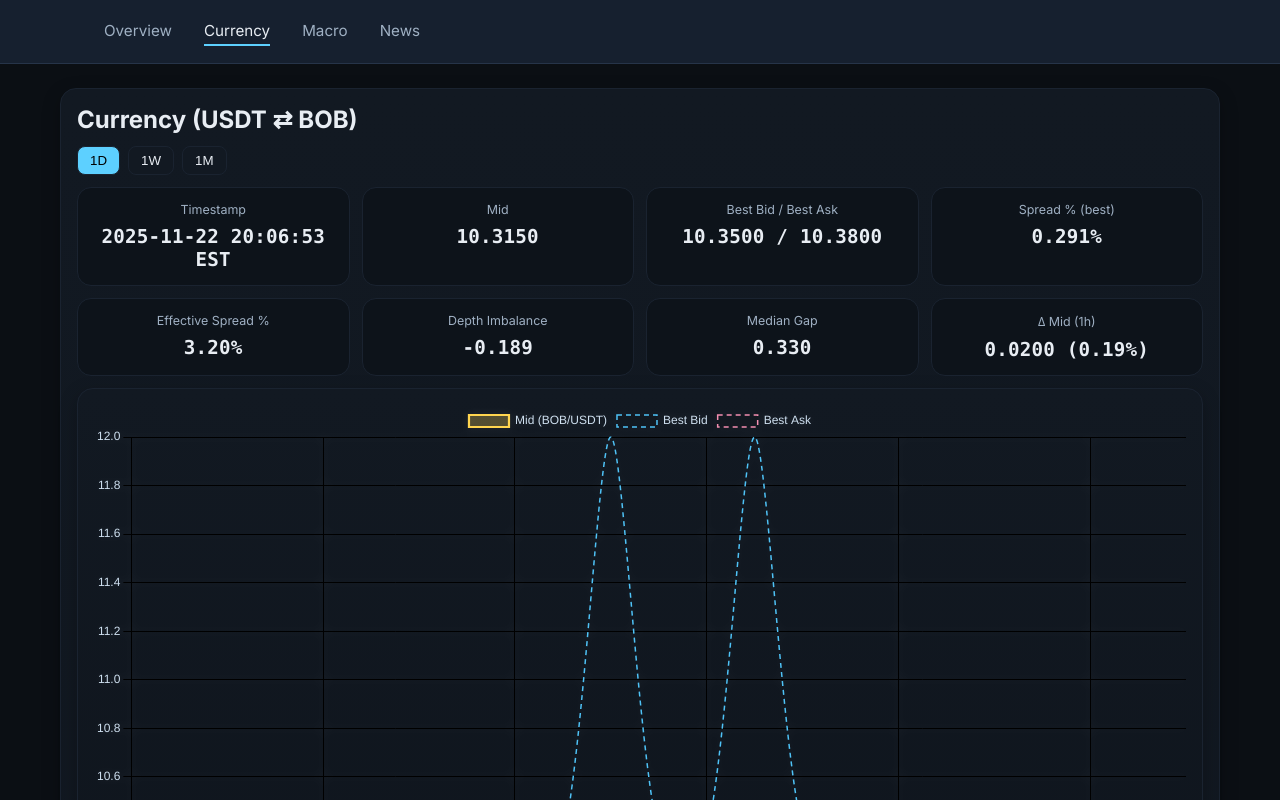
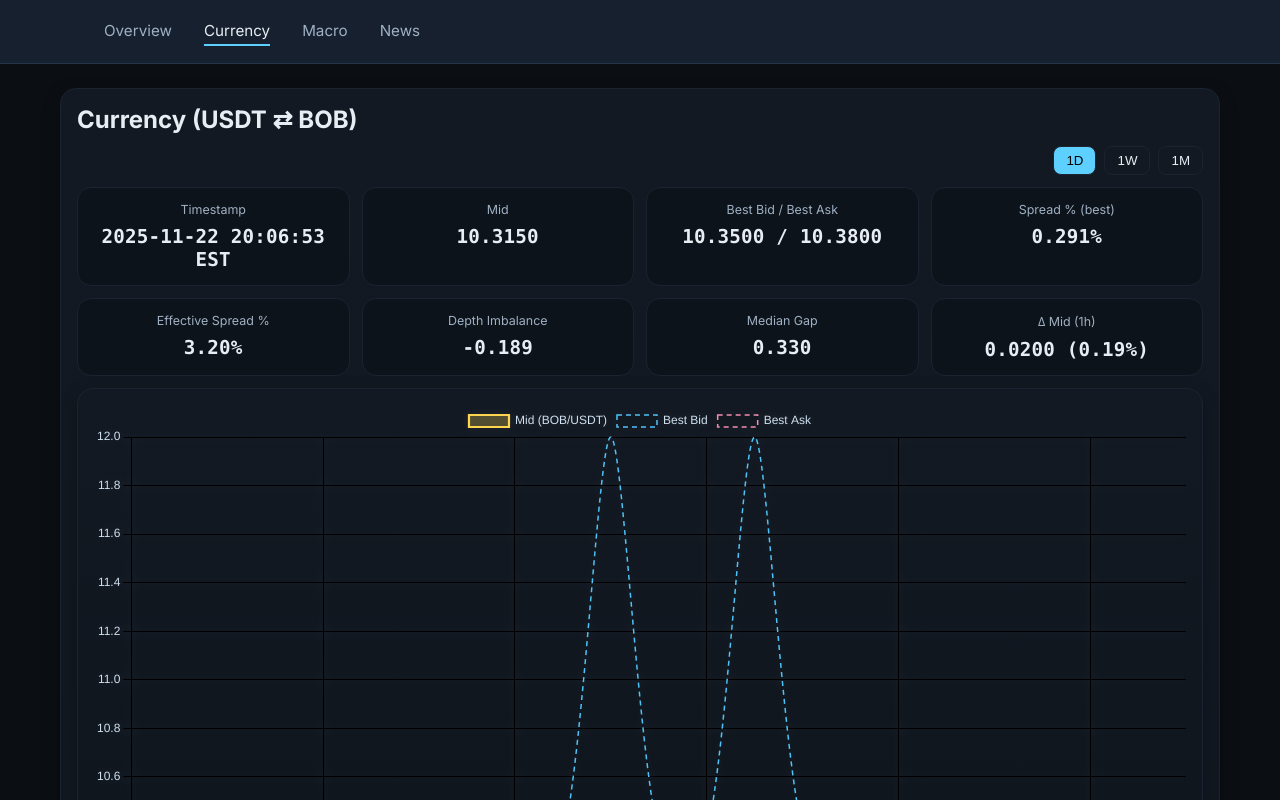
Before and after one commit to nicoortuno/bolivian-economy-tracker, a React (Vite) app in the folder app/ui/: page /currency in a window 1280 px wide. Built offline with nearby package versions, Linux system fonts and the light colour scheme.

Commit message:
fixed filter

```diff
--- a/app/ui/src/pages/Currency.jsx
+++ b/app/ui/src/pages/Currency.jsx
@@ -246,7 +246,15 @@ export default function Currency() {
         <h2 style={{margin:0}}>Currency (USDT ⇄ BOB)</h2>
       </div>
 
-      <div style={{ display:'flex', gap:8, margin:'12px 0' }}>
+      <div
+        style={{
+          display: 'flex',
+          flexWrap: 'wrap',
+          justifyContent: 'flex-end',
+          gap: 8,
+          margin: '12px 0'
+        }}
+      >
         {['1D','1W','1M'].map(r => (
           <button
             key={r}
```
